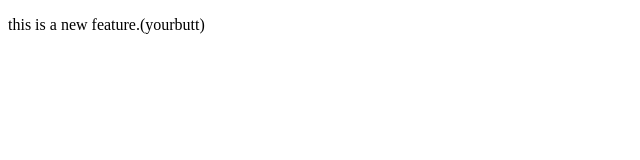
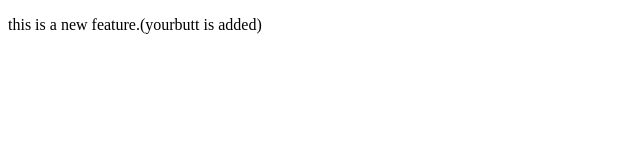
Before and after one commit to aldr4GO/localrepo, a plain HTML site: page index.html in a window 1280 px wide. Shown: the full height of the page, 0-640 px from the left. Drawn offline with Linux system fonts and the light colour scheme.

Commit message:
yourbutt is added

```diff
--- a/index.html
+++ b/index.html
@@ -5,6 +5,6 @@
     <title>Student Academic Data Form</title>
 </head>
 <body>
-    <p> this is a new feature.(yourbutt)</p>
+    <p> this is a new feature.(yourbutt is added)</p>
 </body>
 </html>
```
